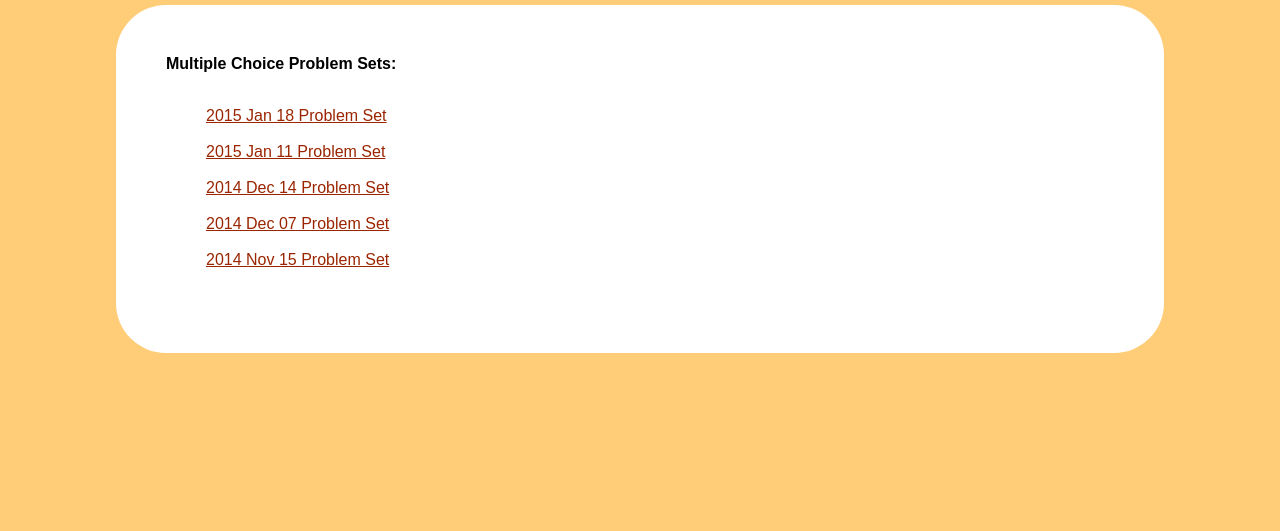
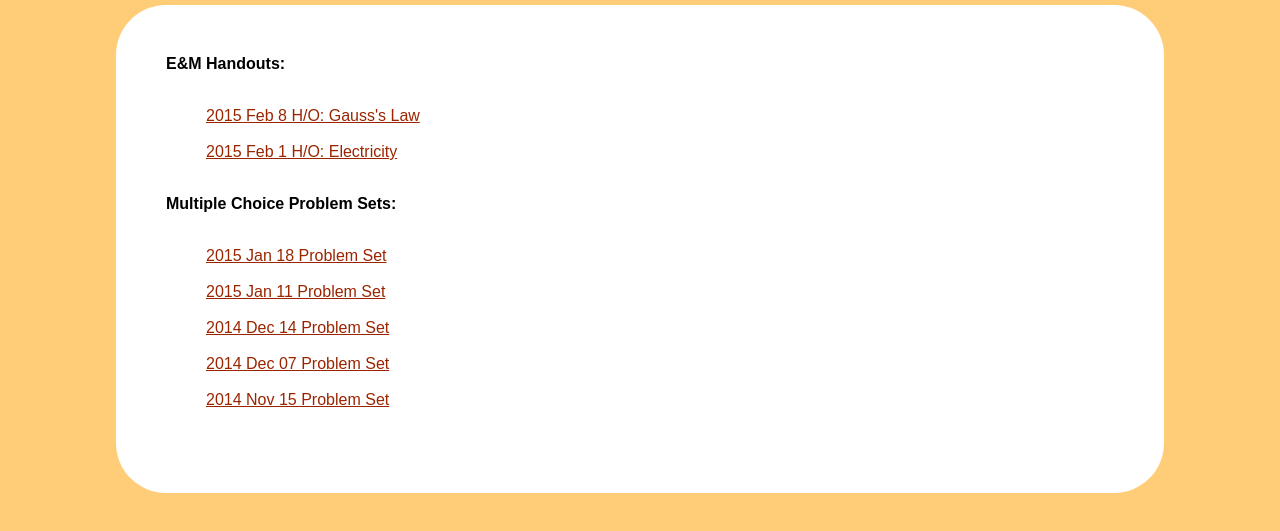
Before and after one commit to msjphys/msjphys.github.io, a plain HTML site: page problem sets.html in a window 1280 px wide. Shown: the part 153-684 px from the top of the page. Drawn offline with Linux system fonts and the light colour scheme.

Commit message:
Update E&M 2 H/O's
1. Electricity 101
2. Gauss's Law (and problems)

```diff
--- a/problem sets.html
+++ b/problem sets.html
@@ -20,6 +20,12 @@
 
 
 <div class="content">
+	<b>E&M Handouts: </b> </br></br>
+		<p class="tab">
+			<a href="PDF/02-08-15/gauss.pdf">2015 Feb 8 H/O: Gauss's Law</a> </br></br>
+			<a href="PDF/02-01-15/electricity.pdf">2015 Feb 1 H/O: Electricity</a> </br></br>
+
+		</p>
 	<b>Multiple Choice Problem Sets:</b> </br></br>
 		<p class="tab">
 			<a href="PDF/Set 011815.pdf">2015 Jan 18 Problem Set</a> </br></br>
```
Also changed, not shown: 2 other files. Lines whose indentation alone changed are shown as unchanged.
